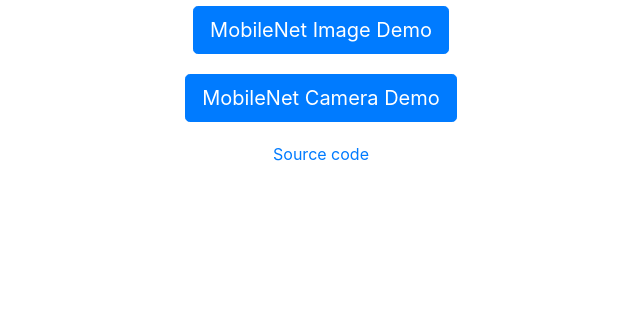
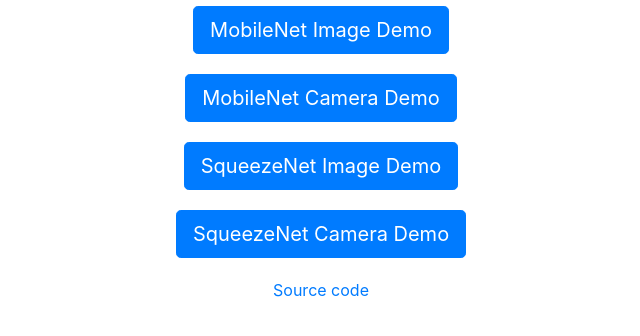
Before and after one commit to huningxin/webml-examples, a plain HTML site: page index.html in a window 1280 px wide. Shown: the part 90-426 px from the top of the page, without its empty margins (319-959 px from the left). Drawn offline with Linux system fonts and the light colour scheme.

Commit message:
Add SqueezeNet demo entries

```diff
--- a/index.html
+++ b/index.html
@@ -33,6 +33,16 @@
       </div>
       <div class="row">
         <div class="col">
+          <a class="btn btn-primary btn-lg" href="examples/squeezenet/index.html">SqueezeNet Image Demo</a>
+        </div>
+      </div>
+      <div class="row">
+        <div class="col">
+          <a class="btn btn-primary btn-lg" href="examples/squeezenet/camera.html">SqueezeNet Camera Demo</a>
+        </div>
+      </div>
+      <div class="row">
+        <div class="col">
           <a href="https://github.com/intel/webml-polyfill/tree/master/examples">Source code</a>
         </div>
       </div>
```
